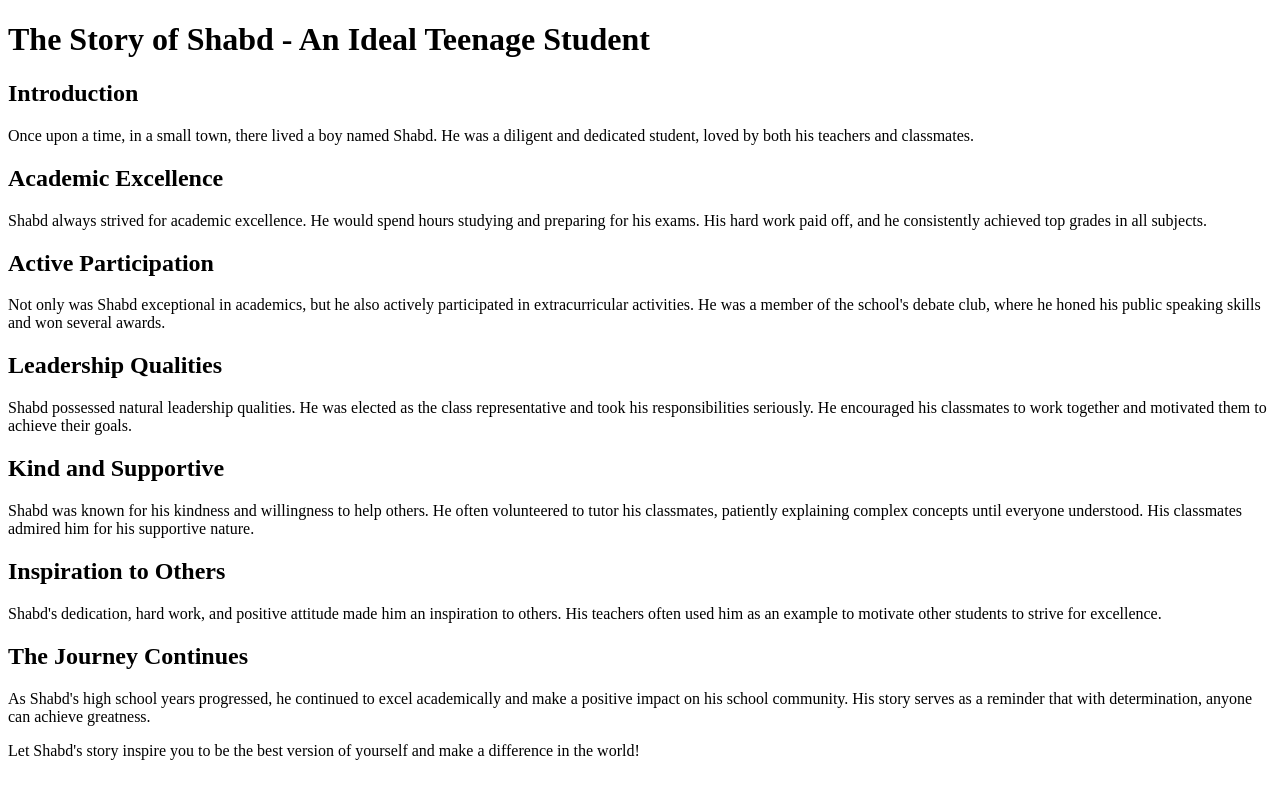
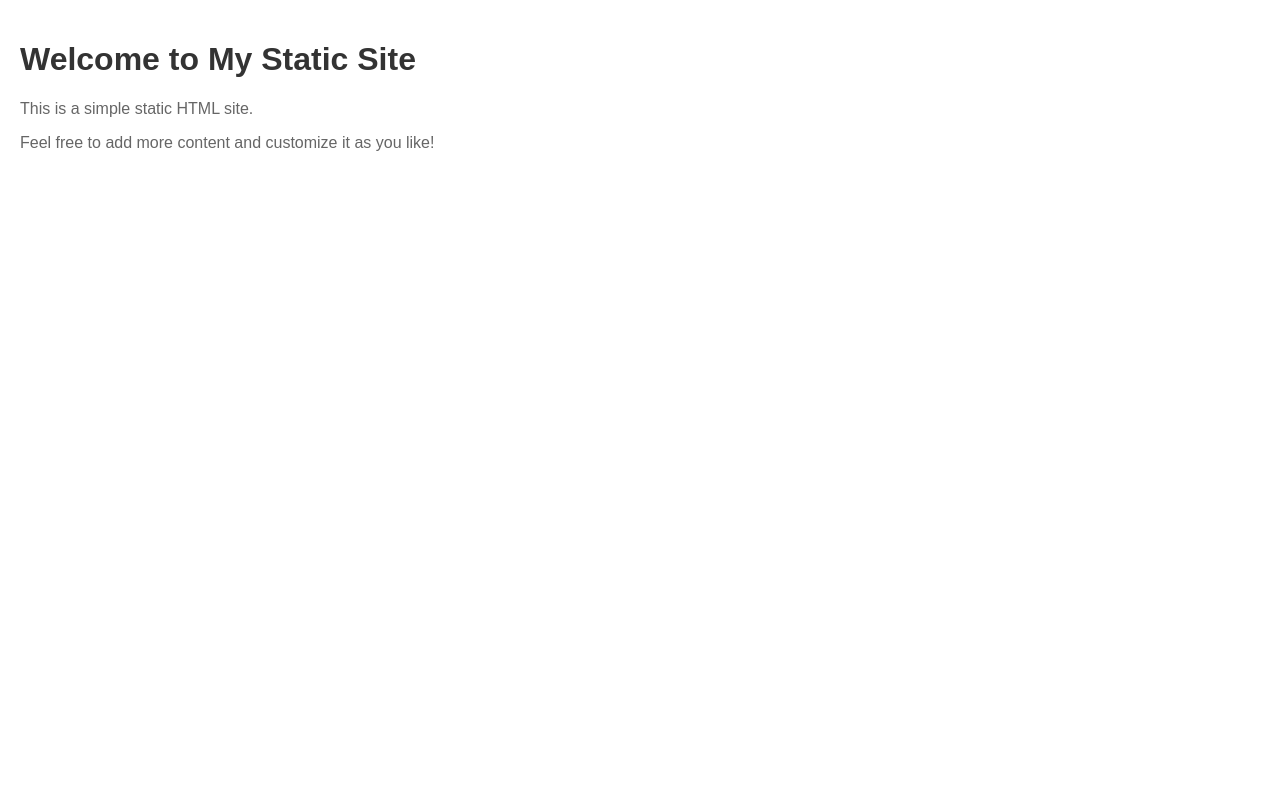
Before and after one commit to PeterPark07/Simple-Website, a plain HTML site: page index.html in a window 1280 px wide. Drawn offline with Linux system fonts and the light colour scheme.

Commit message:
Update index.html

```diff
--- a/index.html
+++ b/index.html
@@ -1,32 +1,24 @@
 <!DOCTYPE html>
 <html>
 <head>
-    <title>Simple Website</title>
+  <title>My Static Site</title>
+  <style>
+    body {
+      font-family: Arial, sans-serif;
+      margin: 0;
+      padding: 20px;
+    }
+    h1 {
+      color: #333;
+    }
+    p {
+      color: #666;
+    }
+  </style>
 </head>
 <body>
-    <h1>The Story of Shabd - An Ideal Teenage Student</h1>
-
-    <h2>Introduction</h2>
-    <p>Once upon a time, in a small town, there lived a boy named Shabd. He was a diligent and dedicated student, loved by both his teachers and classmates.</p>
-
-    <h2>Academic Excellence</h2>
-    <p>Shabd always strived for academic excellence. He would spend hours studying and preparing for his exams. His hard work paid off, and he consistently achieved top grades in all subjects.</p>
-
-    <h2>Active Participation</h2>
-    <p>Not only was Shabd exceptional in academics, but he also actively participated in extracurricular activities. He was a member of the school's debate club, where he honed his public speaking skills and won several awards.</p>
-
-    <h2>Leadership Qualities</h2>
-    <p>Shabd possessed natural leadership qualities. He was elected as the class representative and took his responsibilities seriously. He encouraged his classmates to work together and motivated them to achieve their goals.</p>
-
-    <h2>Kind and Supportive</h2>
-    <p>Shabd was known for his kindness and willingness to help others. He often volunteered to tutor his classmates, patiently explaining complex concepts until everyone understood. His classmates admired him for his supportive nature.</p>
-
-    <h2>Inspiration to Others</h2>
-    <p>Shabd's dedication, hard work, and positive attitude made him an inspiration to others. His teachers often used him as an example to motivate other students to strive for excellence.</p>
-
-    <h2>The Journey Continues</h2>
-    <p>As Shabd's high school years progressed, he continued to excel academically and make a positive impact on his school community. His story serves as a reminder that with determination, anyone can achieve greatness.</p>
-
-    <p>Let Shabd's story inspire you to be the best version of yourself and make a difference in the world!</p>
+  <h1>Welcome to My Static Site</h1>
+  <p>This is a simple static HTML site.</p>
+  <p>Feel free to add more content and customize it as you like!</p>
 </body>
 </html>
```
